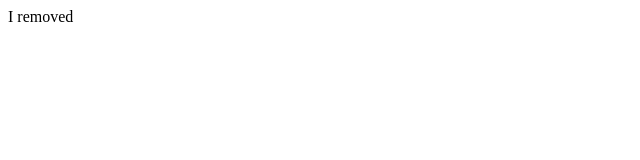
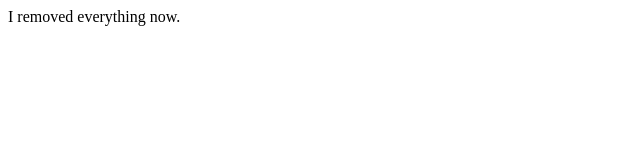
Before and after one commit to annsussan/qr-code-component, a plain HTML site: page index.html in a window 1280 px wide. Shown: the whole page, without its empty margins (0-640 px from the left). Drawn offline with Linux system fonts and the light colour scheme.

Commit message:
again i am testing

```diff
--- a/index.html
+++ b/index.html
@@ -16,7 +16,7 @@
 </head>
 <body>
 
-I removed
+I removed everything now.
   </div>
 </body>
 </html>
```
